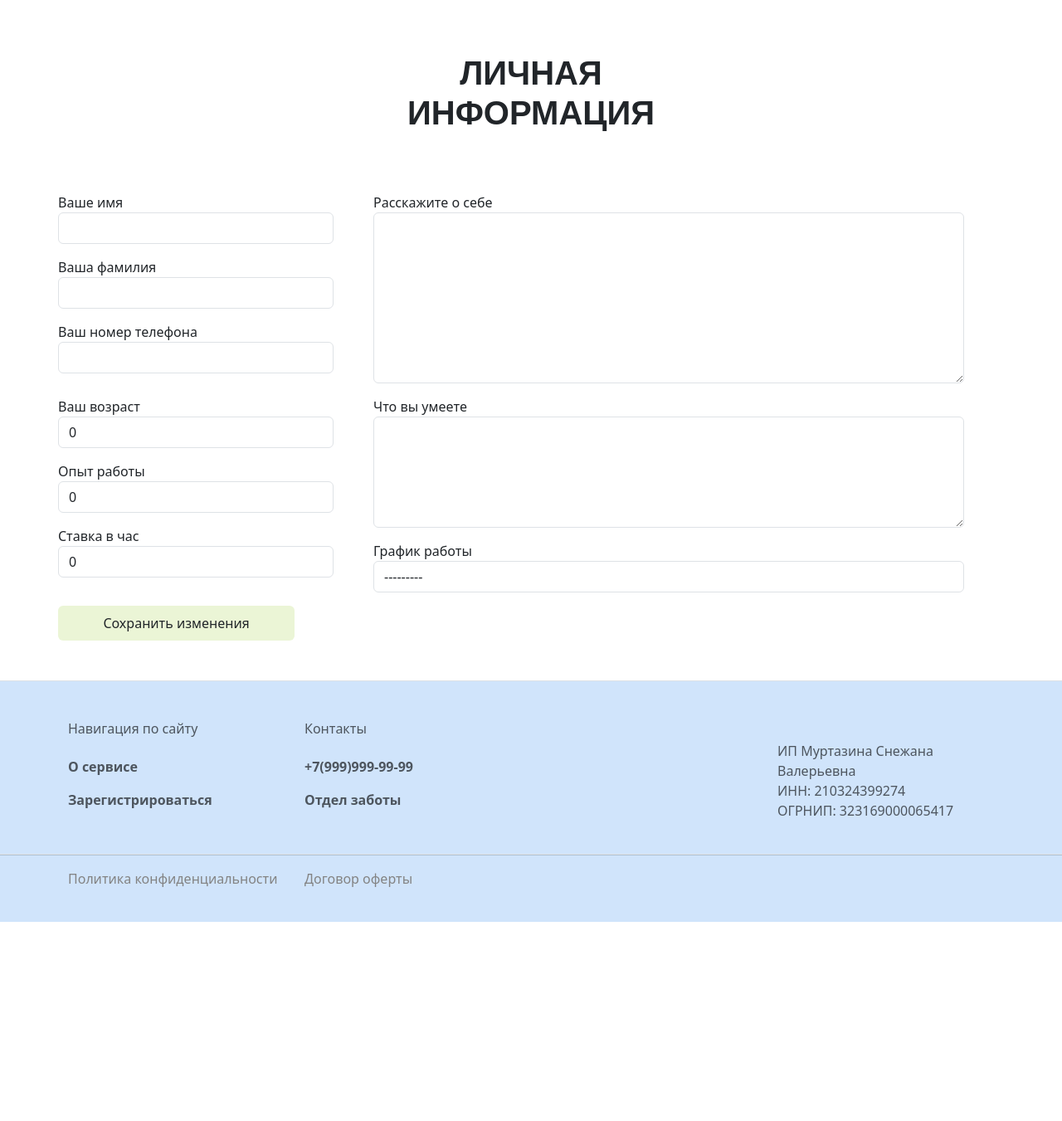
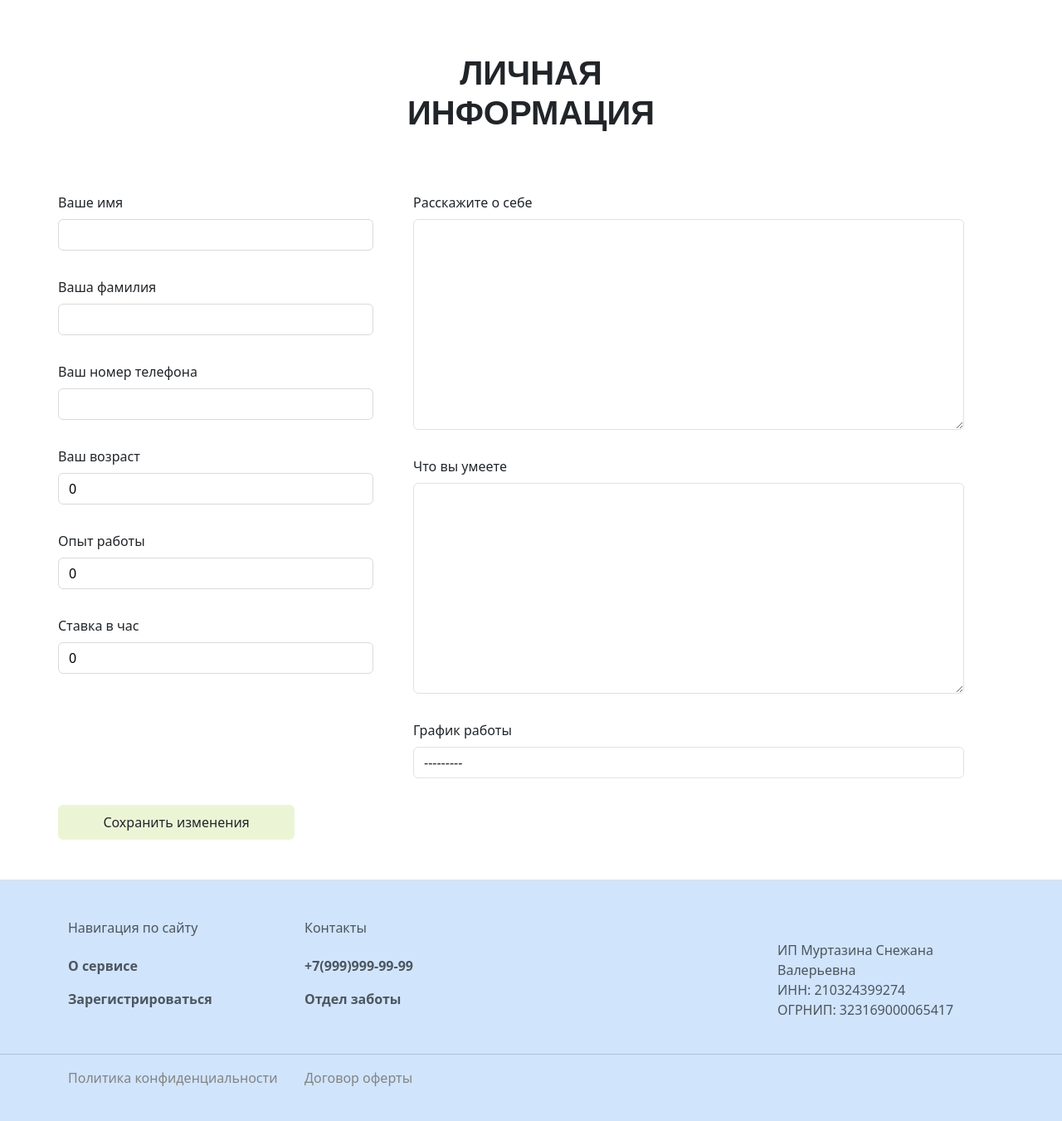
Before and after one commit to servicenanny/servicenanny, a Django app: page /nanny/register in a window 1280 px wide. Shown: the part 84-1435 px from the top of the page at 83% size. Before the commit the page ends 1195 px from the top, so only its background shows below. Run offline with Django 5.2, Linux system fonts and the light colour scheme; some libraries are stand-ins or nearby versions; some web fonts are replaced.

Commit message:
верстка формы для нянь

```diff
--- a/apps/app_worker/forms/nanny_form.py
+++ b/apps/app_worker/forms/nanny_form.py
@@ -14,7 +14,3 @@ class NannyForm(ModelForm):
     class Meta:
         model = Nanny
         fields = ['phone_number', 'age', 'experience', 'cost_per_hour', 'describe', 'skills', 'work_days']
-        widgets = {
-            'describe': Textarea(attrs={'cols': 8, 'rows': 8}),
-            'skills': Textarea(attrs={'cols': 8, 'rows': 5}),
-        }
--- a/apps/app_worker/templates/nanny_register.html
+++ b/apps/app_worker/templates/nanny_register.html
@@ -8,6 +8,7 @@
 <link rel="stylesheet" href="{% static 'css/base.css' %}" />
 <link rel="stylesheet" href="{% static 'css/header.css' %}" />
 <link rel="stylesheet" href="{% static 'css/footer.css' %}" />
+<link rel="stylesheet" href="{% static 'css/form.css' %}" />
 {% endblock %}
 {% block header %}
 {% include "header_yellow.html" with text_color='text-dark' %}
@@ -23,48 +24,44 @@
     <form action="." method="POST">
         {% csrf_token %}
         <div class="row no-gutters">
-            <div class="col-4">
-                <div class="row w-100 py-2">
-                    <div class="row w-100">Ваше имя</div>
-                    <div class="row w-100">{{ form.user_form.first_name }}</div>
+            <div class="col-4 px-0">
+                <div class="row py-2">
+                    <label class="mb-2">Ваше имя</label>
+                    <p class="input-control" placeholder="Татьяна" type="text">{{ form.user_form.first_name }}</p>
                 </div>
-                <div class="row w-100 py-2">
-                    <div class="row w-100">Ваша фамилия</div>
-                    <div class="row w-100">{{ form.user_form.last_name }}</div>
+                <div class="row py-2">
+                    <label class="mb-2">Ваша фамилия</label>
+                    <p class="input-control" placeholder="Иванова" type="text">{{ form.user_form.last_name }}</p>
                 </div>
-                <div class="row w-100 py-2">
-                    <div class="row w-100">Ваш номер телефона</div>
-                    <div class="row w-100">{{ form.nanny_form.phone_number }}</div>
+                <div class="row py-2">
+                    <label class="mb-2">Ваш номер телефона</label>
+                    <p class="input-control" placeholder="+7 999 999 99 99" type="text">{{ form.nanny_form.phone_number }}</p>
+                </div>
+                <div class="row py-2">
+                    <label class="mb-2">Ваш возраст</label>
+                    <p class="input-control" placeholder="69 лет" type="text">{{ form.nanny_form.age }}</p>
+                </div>
+                <div class="row py-2">
+                    <label class="mb-2">Опыт работы</label>
+                    <p class="input-control" placeholder="10 лет" type="text">{{ form.nanny_form.experience }}</p>
+                </div>
+                <div class="row py-2">
+                    <label class="mb-2">Ставка в час</label>
+                    <p class="input-control" placeholder="от 450" type="text">{{ form.nanny_form.cost_per_hour }}</p>
                 </div>
             </div>
-            <div class="col-8">
-                <div class="row w-100 py-2">
-                    <div class="row w-100">Расскажите о себе</div>
-                    <div class="row w-100">{{ form.nanny_form.describe }}</div>
+            <div class="col-8 px-5">
+                <div class="row py-2">
+                    <label class="mb-2">Расскажите о себе</label>
+                    <p class="input-control" placeholder="Работаю с детьми от 3 лет..." type="text">{{ form.nanny_form.describe }}</p>
                 </div>
-            </div>
-            <div class="col-4">
-                <div class="row w-100 py-2">
-                    <div class="row w-100">Ваш возраст</div>
-                    <div class="row w-100">{{ form.nanny_form.age }}</div>
+                <div class="row py-2">
+                    <label class="mb-2">Что вы умеете</label>
+                    <p class="input-control" placeholder="Ваши навыки" type="text">{{ form.nanny_form.skills }}</p>
                 </div>
-                <div class="row w-100 py-2">
-                    <div class="row w-100">Опыт работы</div>
-                    <div class="row w-100">{{ form.nanny_form.experience }}</div>
-                </div>
-                <div class="row w-100 py-2">
-                    <div class="row w-100">Ставка в час</div>
-                    <div class="row w-100">{{ form.nanny_form.cost_per_hour }}</div>
-                </div>
-            </div>
-            <div class="col-8">
-                <div class="row w-100 py-2">
-                    <div class="row w-100">Что вы умеете</div>
-                    <div class="row w-100">{{ form.nanny_form.skills }}</div>
-                </div>
-                <div class="row w-100 py-2">
-                    <div class="row w-100">График работы</div>
-                    <div class="row w-100">{{ form.nanny_form.work_days }}</div>
+                <div class="row py-2">
+                    <label class="mb-2">График работы</label>
+                    <p class="input-control" placeholder="Пн Вт Ср Чт Пт Сб Вс" type="text">{{ form.nanny_form.work_days }}</p>
                 </div>
             </div>
             <button class="btn btn-yellow py-2 w-lg-25 w-100 gy-2">Сохранить изменения</button>
```
Also changed, not shown: apps/app_worker/forms/user_form.py (line endings or trailing spaces).
